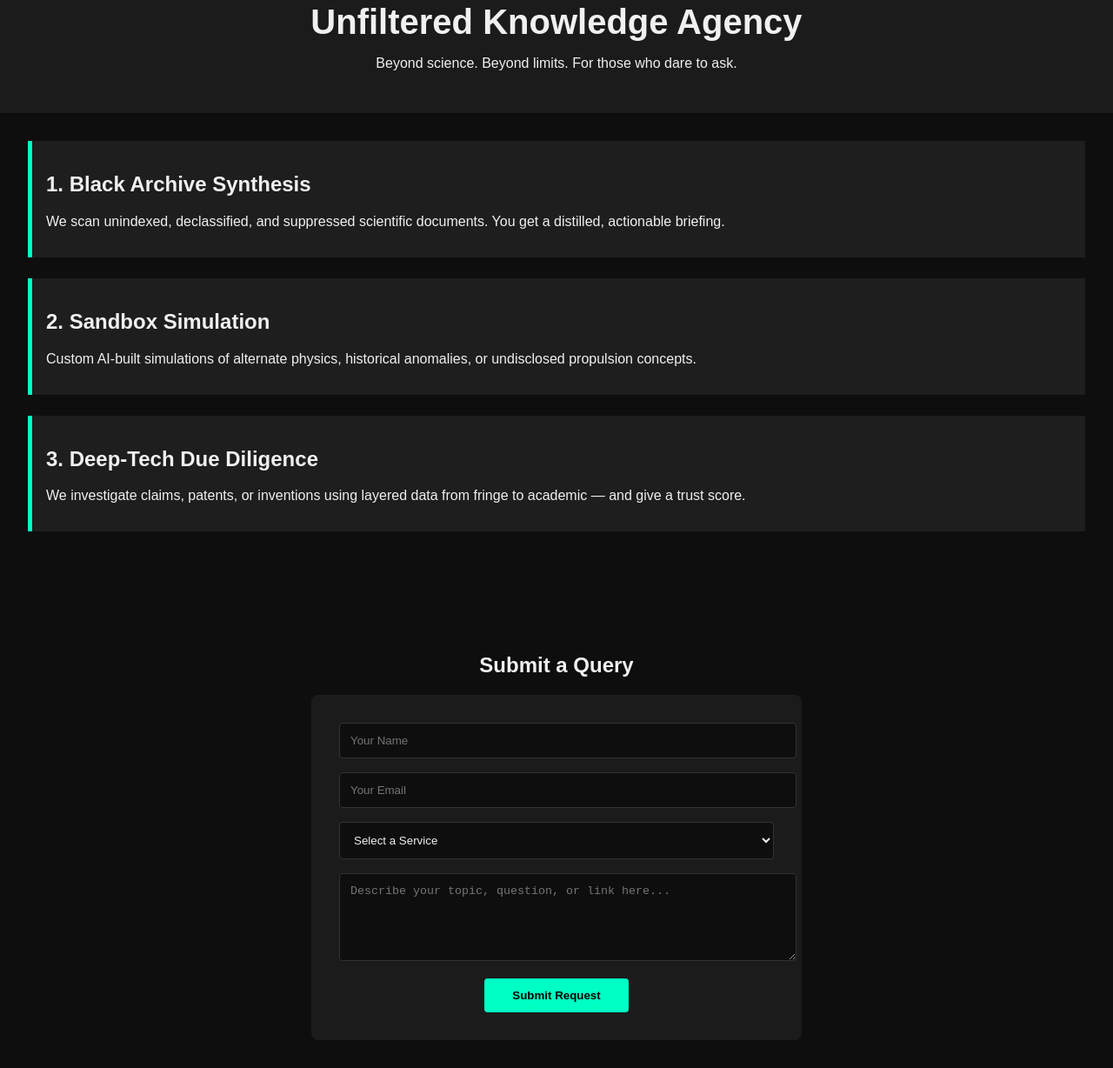
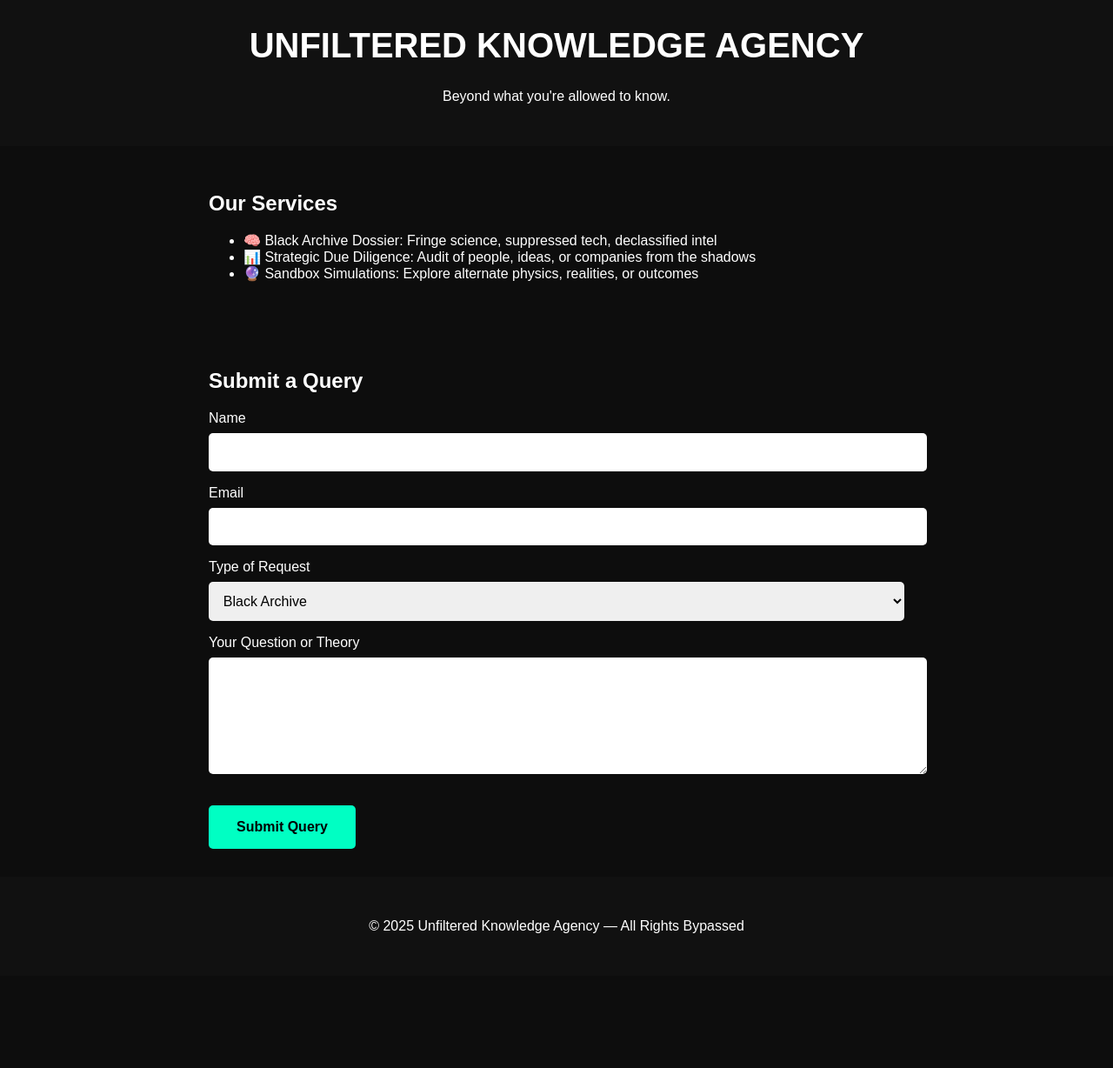
Before and after one commit to Bilal1014/unfiltered-agency, a plain HTML site: page index.html in a window 1280 px wide. Shown: the part 29-1257 px from the top of the page at 87% size. After the commit the page ends 1151 px from the top, so only its background shows below. Drawn offline with Linux system fonts and the light colour scheme.

Commit message:
Update index.html

```diff
--- a/index.html
+++ b/index.html
@@ -1,109 +1,107 @@
 <!DOCTYPE html>
 <html lang="en">
 <head>
-  <meta charset="UTF-8">
-  <meta name="viewport" content="width=device-width, initial-scale=1.0">
+  <meta charset="UTF-8" />
+  <meta name="viewport" content="width=device-width, initial-scale=1.0"/>
   <title>Unfiltered Knowledge Agency</title>
   <style>
     body {
+      background-color: #0d0d0d;
+      color: #ffffff;
       font-family: Arial, sans-serif;
-      background-color: #0e0e0e;
-      color: #f0f0f0;
       margin: 0;
       padding: 0;
     }
-    header {
-      background-color: #1b1b1b;
+    header, footer {
+      text-align: center;
       padding: 2rem;
-      text-align: center;
+      background-color: #111;
     }
     h1 {
-      margin: 0;
       font-size: 2.5rem;
     }
-    section {
+    .section {
       padding: 2rem;
+      max-width: 800px;
+      margin: auto;
     }
-    .offer {
-      background: #1e1e1e;
-      margin-bottom: 1.5rem;
-      padding: 1rem;
-      border-left: 5px solid #00ffc3;
+    .form-group {
+      margin-bottom: 1rem;
     }
-    .cta, .form-section {
-      text-align: center;
-      margin-top: 2rem;
+    label {
+      display: block;
+      margin-bottom: 0.5rem;
     }
-    .cta a {
-      display: inline-block;
-      padding: 1rem 2rem;
+    input, textarea, select {
+      width: 100%;
+      padding: 0.8rem;
+      border-radius: 5px;
+      border: none;
+      font-size: 1rem;
+    }
+    button {
       background-color: #00ffc3;
       color: #000;
-      text-decoration: none;
+      padding: 1rem 2rem;
+      font-size: 1rem;
       font-weight: bold;
-      border-radius: 4px;
-    }
-    .form-section form {
-      max-width: 500px;
-      margin: 0 auto;
-      background: #1b1b1b;
-      padding: 2rem;
-      border-radius: 8px;
-    }
-    .form-section input, .form-section select, .form-section textarea {
-      width: 100%;
-      padding: 0.75rem;
-      margin-bottom: 1rem;
-      background: #0e0e0e;
-      border: 1px solid #333;
-      color: #f0f0f0;
-      border-radius: 4px;
-    }
-    .form-section button {
-      background-color: #00ffc3;
-      color: #000;
-      padding: 0.75rem 2rem;
       border: none;
-      font-weight: bold;
+      border-radius: 5px;
       cursor: pointer;
-      border-radius: 4px;
+      margin-top: 1rem;
     }
   </style>
 </head>
 <body>
   <header>
-    <h1>Unfiltered Knowledge Agency</h1>
-    <p>Beyond science. Beyond limits. For those who dare to ask.</p>
+    <h1>UNFILTERED KNOWLEDGE AGENCY</h1>
+    <p>Beyond what you're allowed to know.</p>
   </header>
-  <section>
-    <div class="offer">
-      <h2>1. Black Archive Synthesis</h2>
-      <p>We scan unindexed, declassified, and suppressed scientific documents. You get a distilled, actionable briefing.</p>
-    </div>
-    <div class="offer">
-      <h2>2. Sandbox Simulation</h2>
-      <p>Custom AI-built simulations of alternate physics, historical anomalies, or undisclosed propulsion concepts.</p>
-    </div>
-    <div class="offer">
-      <h2>3. Deep-Tech Due Diligence</h2>
-      <p>We investigate claims, patents, or inventions using layered data from fringe to academic — and give a trust score.</p>
-    </div>
+
+  <section class="section">
+    <h2>Our Services</h2>
+    <ul>
+      <li>🧠 Black Archive Dossier: Fringe science, suppressed tech, declassified intel</li>
+      <li>📊 Strategic Due Diligence: Audit of people, ideas, or companies from the shadows</li>
+      <li>🔮 Sandbox Simulations: Explore alternate physics, realities, or outcomes</li>
+    </ul>
   </section>
 
-  <section class="form-section">
+  <section class="section">
     <h2>Submit a Query</h2>
     <form action="https://formsubmit.co/bilaal811@gmail.com" method="POST">
-      <input type="text" name="name" placeholder="Your Name" required>
-      <input type="email" name="email" placeholder="Your Email" required>
-      <select name="service" required>
-        <option value="">Select a Service</option>
-        <option value="black_archive">Black Archive Synthesis</option>
-        <option value="sandbox">Sandbox Simulation</option>
-        <option value="due_diligence">Deep-Tech Due Diligence</option>
-      </select>
-      <textarea name="query" placeholder="Describe your topic, question, or link here..." rows="5" required></textarea>
-      <button type="submit">Submit Request</button>
+      <input type="hidden" name="_next" value="https://unfiltered-agency.vercel.app/thankyou.html">
+
+      <div class="form-group">
+        <label for="name">Name</label>
+        <input type="text" name="name" required />
+      </div>
+
+      <div class="form-group">
+        <label for="email">Email</label>
+        <input type="email" name="email" required />
+      </div>
+
+      <div class="form-group">
+        <label for="type">Type of Request</label>
+        <select name="type" required>
+          <option value="Black Archive">Black Archive</option>
+          <option value="Strategic Due Diligence">Strategic Due Diligence</option>
+          <option value="Sandbox Simulation">Sandbox Simulation</option>
+        </select>
+      </div>
+
+      <div class="form-group">
+        <label for="query">Your Question or Theory</label>
+        <textarea name="query" rows="6" required></textarea>
+      </div>
+
+      <button type="submit">Submit Query</button>
     </form>
   </section>
+
+  <footer>
+    <p>© 2025 Unfiltered Knowledge Agency — All Rights Bypassed</p>
+  </footer>
 </body>
 </html>
```
